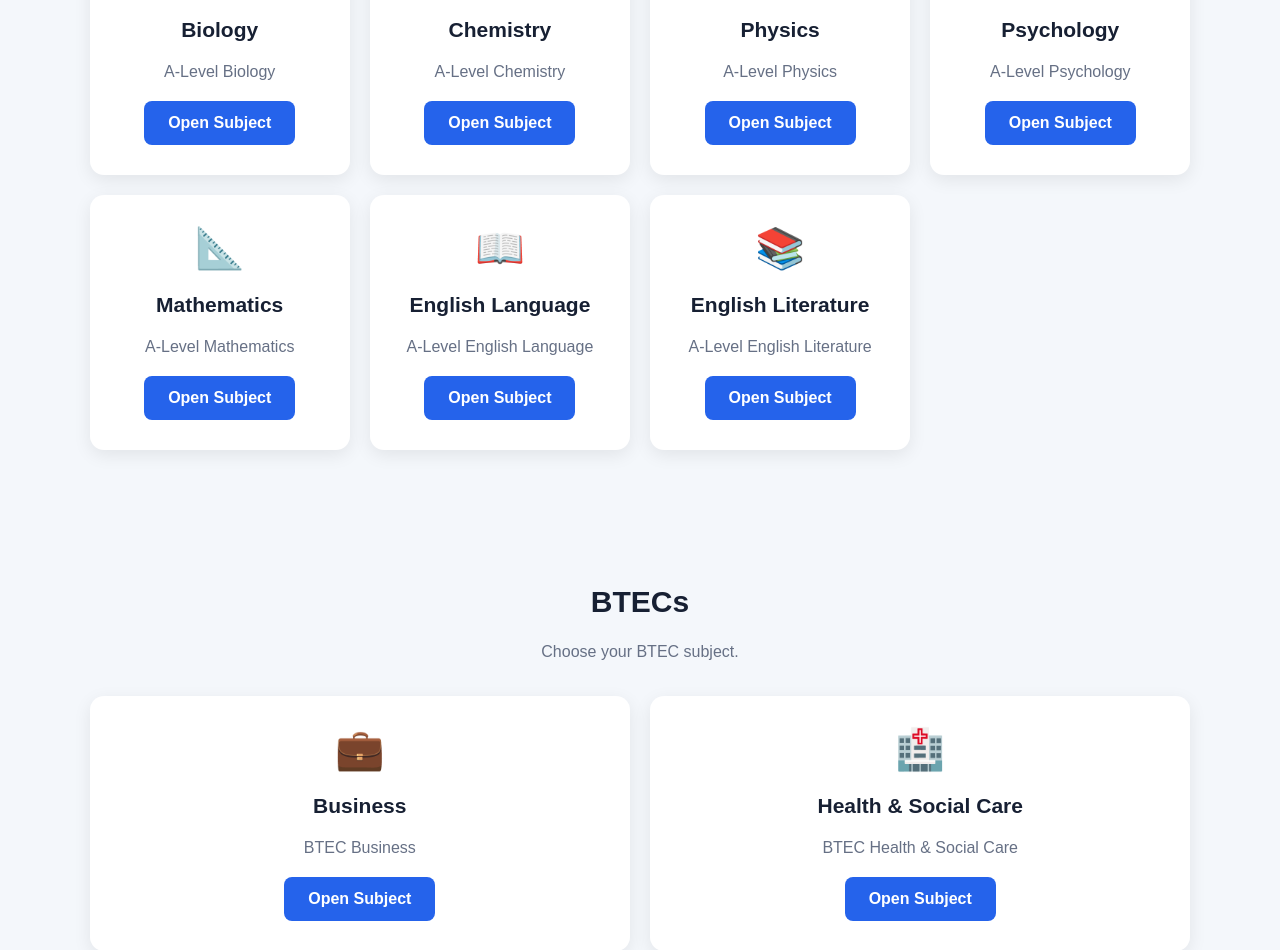
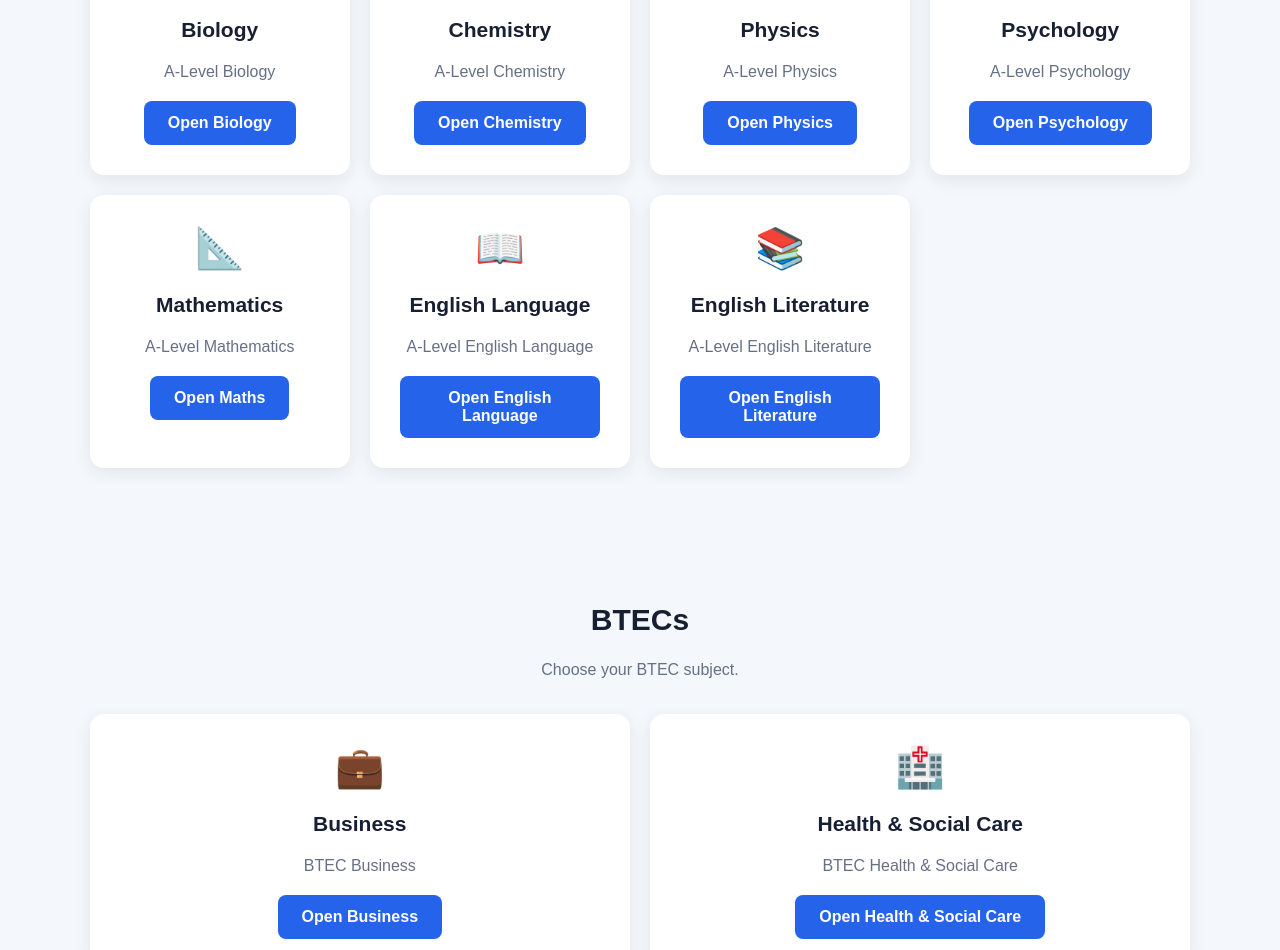
Before and after one commit to chlos222x/revision-website, a plain HTML site: page index.html in a window 1280 px wide. Shown: the part 716-1666 px from the top of the page. Drawn offline with Linux system fonts and the light colour scheme.

Commit message:
Update index.html

```diff
--- a/index.html
+++ b/index.html
@@ -157,49 +157,49 @@
             <div class="icon">🧬</div>
             <h3>Biology</h3>
             <p>A-Level Biology</p>
-            <a href="biology.html" class="button">Open Subject</a>
+            <a href="biology.html" class="button">Open Biology</a>
         </div>
 
         <div class="card">
             <div class="icon">⚗️</div>
             <h3>Chemistry</h3>
             <p>A-Level Chemistry</p>
-            <a href="#" class="button">Open Subject</a>
+            <a href="chemistry.html" class="button">Open Chemistry</a>
         </div>
 
         <div class="card">
             <div class="icon">⚡</div>
             <h3>Physics</h3>
             <p>A-Level Physics</p>
-            <a href="#" class="button">Open Subject</a>
+            <a href="physics.html" class="button">Open Physics</a>
         </div>
 
         <div class="card">
             <div class="icon">🧠</div>
             <h3>Psychology</h3>
             <p>A-Level Psychology</p>
-            <a href="#" class="button">Open Subject</a>
+            <a href="psychology.html" class="button">Open Psychology</a>
         </div>
 
         <div class="card">
             <div class="icon">📐</div>
             <h3>Mathematics</h3>
             <p>A-Level Mathematics</p>
-            <a href="#" class="button">Open Subject</a>
+            <a href="maths.html" class="button">Open Maths</a>
         </div>
 
         <div class="card">
             <div class="icon">📖</div>
             <h3>English Language</h3>
             <p>A-Level English Language</p>
-            <a href="#" class="button">Open Subject</a>
+            <a href="english-language.html" class="button">Open English Language</a>
         </div>
 
         <div class="card">
             <div class="icon">📚</div>
             <h3>English Literature</h3>
             <p>A-Level English Literature</p>
-            <a href="#" class="button">Open Subject</a>
+            <a href="english-literature.html" class="button">Open English Literature</a>
         </div>
 
     </div>
@@ -221,14 +221,14 @@
             <div class="icon">💼</div>
             <h3>Business</h3>
             <p>BTEC Business</p>
-            <a href="#" class="button">Open Subject</a>
+            <a href="business.html" class="button">Open Business</a>
         </div>
 
         <div class="card">
             <div class="icon">🏥</div>
             <h3>Health & Social Care</h3>
             <p>BTEC Health & Social Care</p>
-            <a href="#" class="button">Open Subject</a>
+            <a href="hsc.html" class="button">Open Health & Social Care</a>
         </div>
 
     </div>
```
